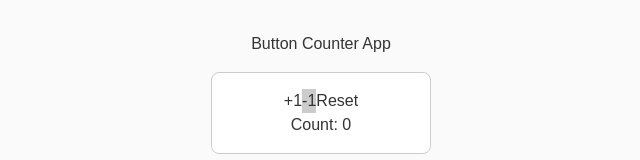
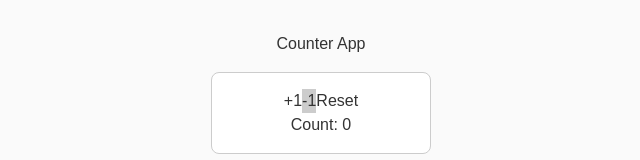
Before and after one commit to ediaz-usf/nextjs-button-counter, a Next.js app: page / in a window 1280 px wide. Shown: the top 160 px of the page, without its empty margins (319-959 px from the left). Built offline with nearby package versions, Linux system fonts and the light colour scheme.

Commit message:
changed title

```diff
--- a/app/page.js
+++ b/app/page.js
@@ -3,7 +3,7 @@ import Counter from '../components/counter';
 export default function Home() {
   return (
     <main>
-      <h1>Button Counter App</h1>
+      <h1>Counter App</h1>
 
       <Counter />
 
```
